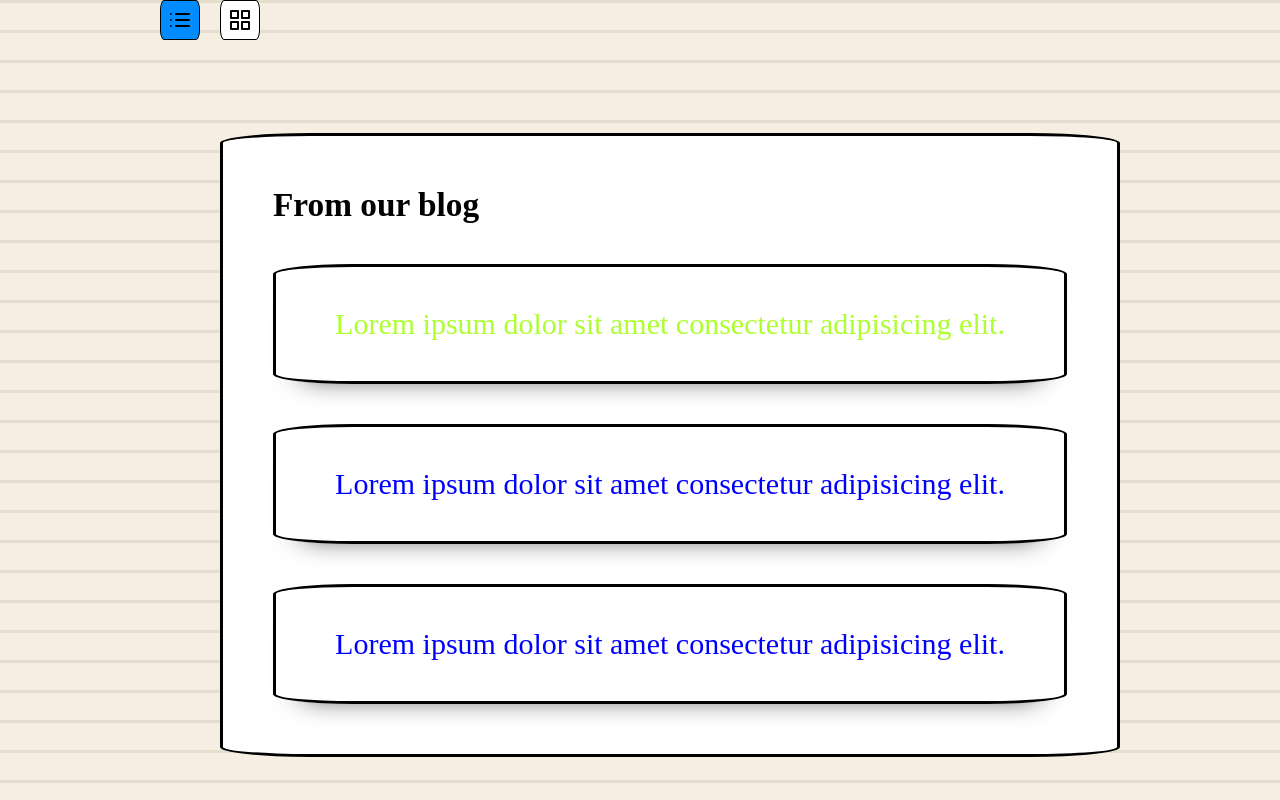
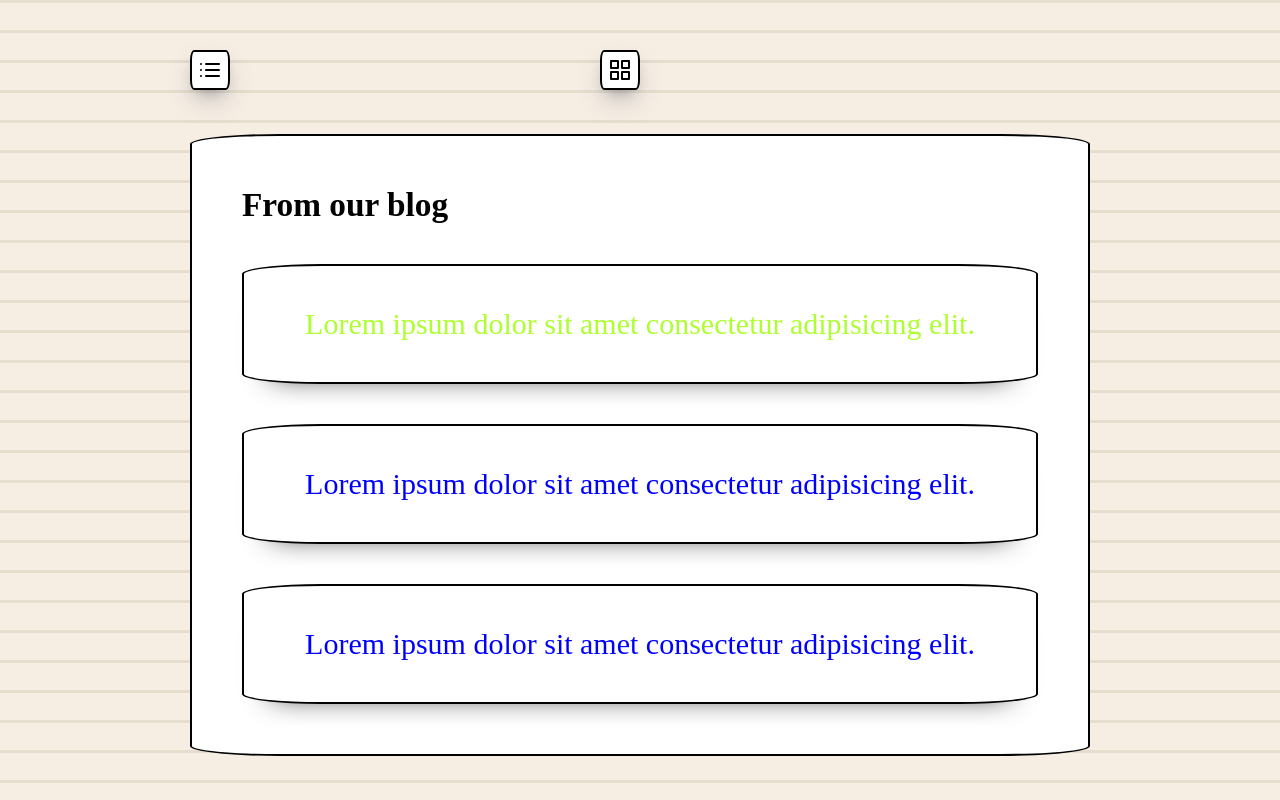
Before and after one commit to DIEUHA/Coding_Study, a plain HTML site: page BT_change-layout.html in a window 1280 px wide. Drawn offline with Linux system fonts and the light colour scheme; a web font is replaced by a local one.

Commit message:
update BT change layout

```diff
--- a/BT_change-layout.css
+++ b/BT_change-layout.css
@@ -1,78 +1,63 @@
-
 * {
 	box-sizing: border-box;
 	margin: 0;
-    padding: 0
+	padding: 0;
 }
 .main {
 	width: 100%;
 	height: 100vh;
 	display: grid;
   	justify-content: center;
-    column-gap:20px;
-    row-gap: 50px;
-    background-image: repeating-linear-gradient(#e5decf 0px, #e5decf 3px, #f6eee3 3px,#f6eee3 30px);
+	background-image: repeating-linear-gradient(#e5decf 0px, #e5decf 3px, #f6eee3 3px, #f6eee3 30px);
+	padding-top: 50px;
 }
 
 input {
 	display: none;
 }
-  .radio {
-    width: 40px;
-    height: 40px;
-    background-color: white;
-    border: solid 1px;
+.radio, .board, .line {
+	border: 2px solid black;
 	border-top-left-radius: 10% 10px;
 	border-bottom-left-radius: 10% 10px;
 	border-top-right-radius: 10% 10px;
 	border-bottom-right-radius: 10% 10px;
 	place-content: center;
+	background-color: white;
 	display: flex;
+}
+.radio {
 	align-items: center;
-    /* position: relative;
-    left: 60px;
-    top:30px */
-  }
-  .r-1 {
-    background-color: rgb(0, 140, 255);
+	width: 40px;
+	height: 40px;
+	box-shadow: rgba(50, 50, 93, 0.25) 0px 13px 27px -5px, rgba(0, 0, 0, 0.3) 0px 8px 16px -8px;
 }
 .board {
 	width: 900px;
 	height: fit-content;
-    background-color: white;
-    border: solid;
-    border-top-left-radius: 10% 10px;
-    border-bottom-left-radius: 10% 10px;
-    border-top-right-radius: 10% 10px;
-    border-bottom-right-radius: 10% 10px;
 	padding: 50px;
-    display: flex;
 	flex-direction: column;
 	gap: 40px;
 	font-size: 40px;
-    font-family: "Patrick Hand SC";
-    grid-area: board;
+	font-family: 'Patrick Hand SC';
 }
 .line {
 	width: 100%;
 	height: 120px;
 	padding: 10px;
-    border: solid black;
-    border-top-left-radius: 10% 10px;
-    border-bottom-left-radius: 10% 10px;
-    border-top-right-radius: 10% 10px;
-    border-bottom-right-radius: 10% 10px;
-    place-content: center;
-    text-align: center;
 	color: blue;
 	font-size: 30px;
 	box-shadow: 0 20px 30px -30px black;
 	transition: 0.2s;
+	align-items: center;
+	justify-content: center;
 }
 .l-1 {
-    color: greenyellow
+	color: greenyellow;
 }
-
+.r-2 {
+	position: absolute;
+	left: 600px;
+}
 
 #radio2:checked ~ .board {
 	display: grid;
@@ -80,15 +65,22 @@
 	grid-template-areas:
 		'header header header'
 		'line line line';
+	transform: translateY(-115px);
 }
 #radio2:checked ~ .board .line {
 	height: -webkit-fill-available;
+	padding: 20px;
 }
 .line:hover {
-    transform: translate(0px,5px);
+	transform: translate(0px, 5px);
 }
 h1 {
 	font-size: smaller;
 	grid-area: header;
-    width: fit-content
+	width: fit-content;
 }
+input:checked + label {
+	background-color: rgb(15, 97, 220);
+	color: white;
+	border-color: black;
+}
--- a/BT_change-layout.html
+++ b/BT_change-layout.html
@@ -14,6 +14,7 @@
   </head>
   <body>
     <div class="main">
+      <input type="radio" id="radio1" name="radio" />
       <label for="radio1" class="radio r-1">
         <svg
           xmlns="http://www.w3.org/2000/svg"
@@ -34,8 +35,7 @@
           <line x1="3" y1="18" x2="3.01" y2="18"></line>
         </svg>
       </label>
-      <input type="radio" id="radio1" name="radio" />
-
+      <input type="radio" id="radio2" name="radio" />
       <label for="radio2" class="radio r-2">
         <svg
           xmlns="http://www.w3.org/2000/svg"
@@ -55,7 +55,6 @@
           <rect x="3" y="14" width="7" height="7"></rect>
         </svg>
       </label>
-      <input type="radio" id="radio2" name="radio" />
       <div class="board">
         <h1>From our blog</h1>
         <div class="line l-1">
```
Lines whose indentation alone changed are shown as unchanged.
